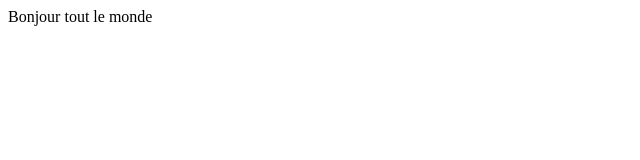
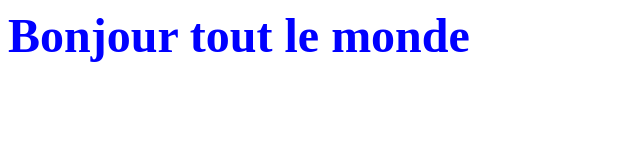
Before and after one commit to Bea3112/tuto-git-hello, a plain HTML site: page index.html in a window 1280 px wide. Shown: the whole page, without its empty margins (0-640 px from the left). Drawn offline with Linux system fonts and the light colour scheme.

Commit message:
ajut de css

```diff
--- a/index.html
+++ b/index.html
@@ -4,6 +4,14 @@
     <meta charset="UTF-8">
     <title>Bonjour</title>
 </head>
+<style>
+    body {
+        font-size: 3em;
+        color: blue;
+        font-weight: bold;
+    }
+</style>
+
 <body>
    Bonjour tout le monde
 </body>
```
